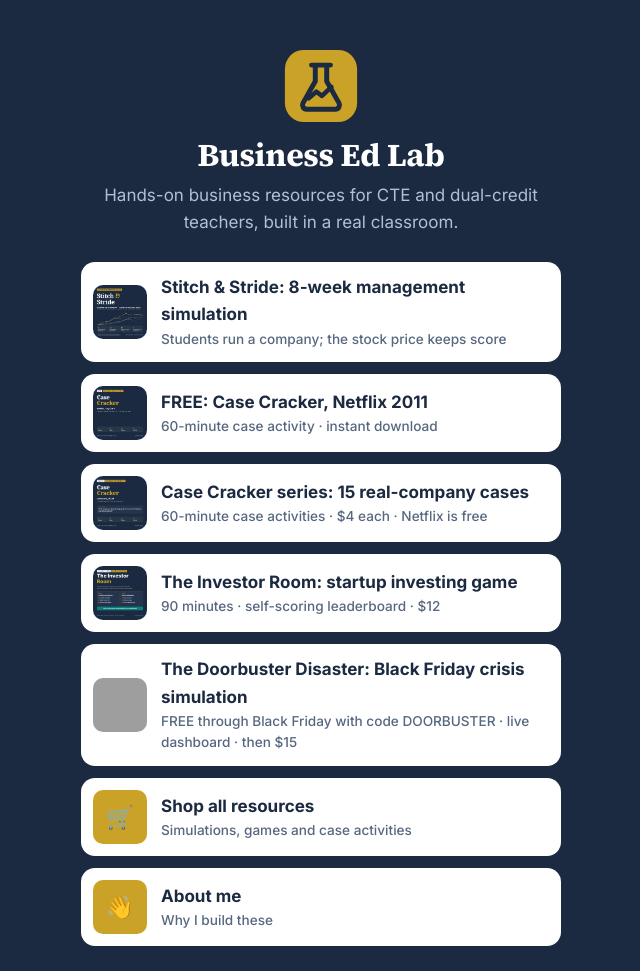
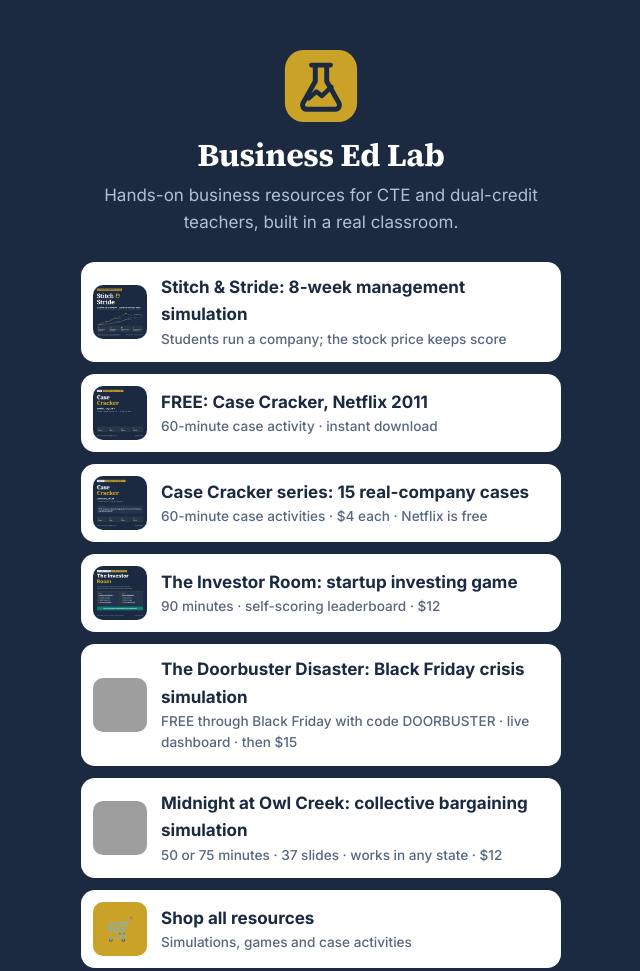
Before and after one commit to rburris-maker/business-ed-lab, a plain HTML site: page links.html in a window 1280 px wide. Shown: the top 971 px of the page, without its empty margins (319-959 px from the left). Drawn offline with Linux system fonts and the light colour scheme; grey boxes are pictures that could not be loaded.

Commit message:
Add Midnight at Owl Creek to the links page
Co-Authored-By: Claude Fable 5.2 <noreply@anthropic.com>
Claude-Session: https://claude.ai/code/session_01AGPEbCANr5ueSUYqtcdayR

```diff
--- a/links.html
+++ b/links.html
@@ -19,6 +19,7 @@
       <a href="/case-cracker"><img src="/assets/img/case-cracker-dominos.jpg" alt=""><span>Case Cracker series: 15 real-company cases<small>60-minute case activities · $4 each · Netflix is free</small></span></a>
       <a href="https://payhip.com/b/XMp3I"><img src="/assets/img/investor-room-cover.jpg" alt=""><span>The Investor Room: startup investing game<small>90 minutes · self-scoring leaderboard · $12</small></span></a>
       <a href="https://payhip.com/b/LvAlV"><img src="https://pe56d.s3.amazonaws.com/o_1k7ps3gfdmtl6rr1ki839uli51f.jpg" alt=""><span>The Doorbuster Disaster: Black Friday crisis simulation<small>FREE through Black Friday with code DOORBUSTER · live dashboard · then $15</small></span></a>
+      <a href="https://payhip.com/b/7aRB5"><img src="https://pe56d.s3.amazonaws.com/o_1k7q7kur01r8ctqu1d7oliv1lkn1f.jpg" alt=""><span>Midnight at Owl Creek: collective bargaining simulation<small>50 or 75 minutes · 37 slides · works in any state · $12</small></span></a>
       <a href="/store"><span class="ph">🛒</span><span>Shop all resources<small>Simulations, games and case activities</small></span></a>
       <a href="/about"><span class="ph">👋</span><span>About me<small>Why I build these</small></span></a>
     </div>
```
